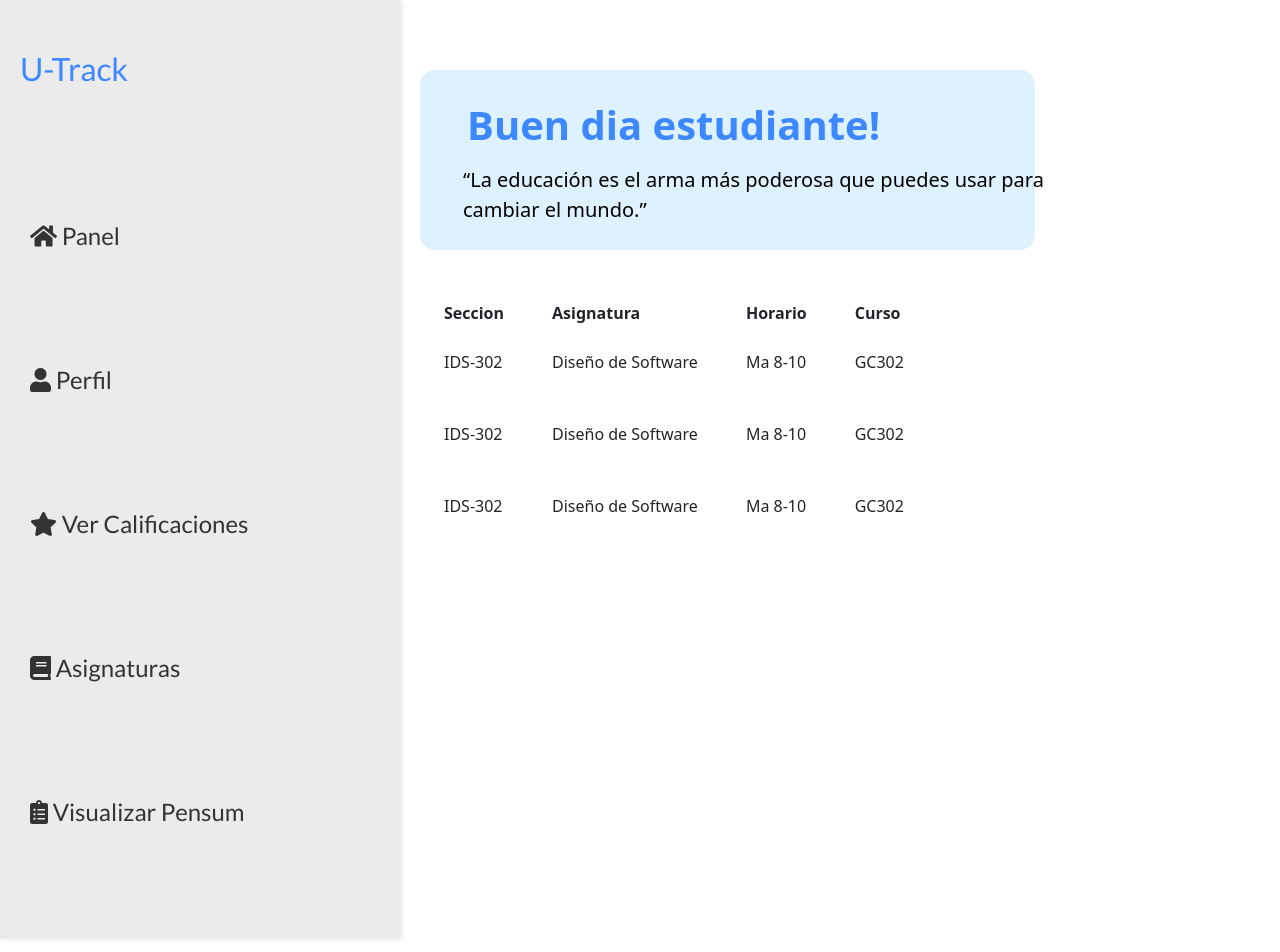
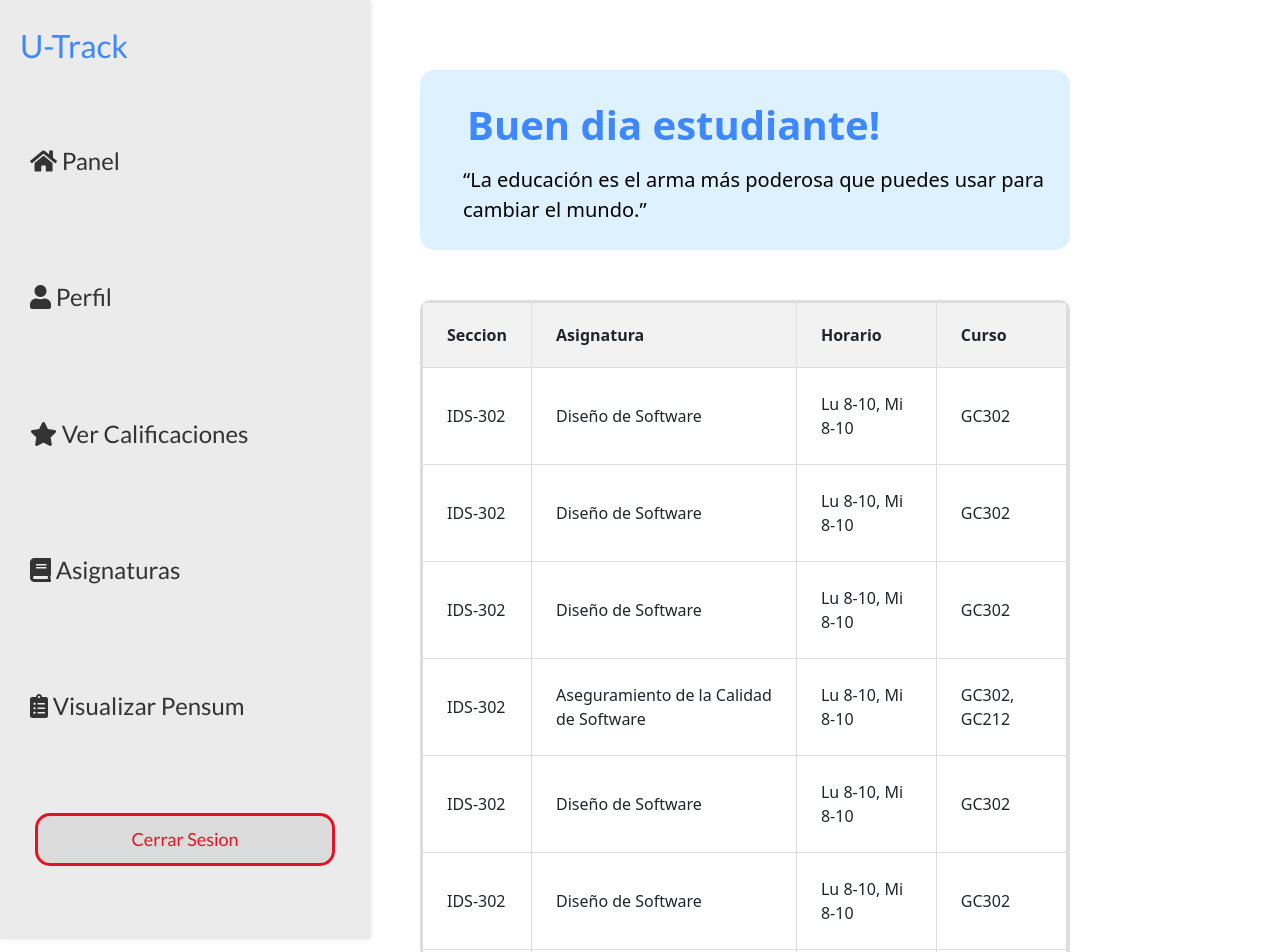
Before and after one commit to Jcazt21/U-Track, a React (Vite) app: page /HomePage in a window 1280 px wide. Shown: the top 952 px of the page. Before the commit the page ends 800 px from the top, so only its background shows below. Built offline with nearby package versions, Linux system fonts and the light colour scheme.

Commit message:
Ajuste Table, btn logout

```diff
--- a/src/HomePage.css
+++ b/src/HomePage.css
@@ -4,8 +4,30 @@
 
 .Table {
   position: absolute;
-  top: 300px; /* Ajusta según sea necesario */
-  left: 420px; /* Ajusta según sea necesario */
+  top: 300px;
+  left: 420px;
+  border: 3px solid #ddd; /* Añade un borde alrededor del contenedor de la tabla */
+  border-radius: 10px;
+  width: 650px;
+}
+
+.Table table {
+  width: 100%;
+  table-layout: auto;
+}
+
+.Table th,
+.Table td {
+  flex: 1;
+  width: auto;
+  padding: 20px; /* Ajusta el relleno dentro de las celdas para hacerlas más altas */
+  text-align: left; /* Alinea el texto a la izquierda */
+  border-bottom: 1px solid #ddd; /* Añade un borde inferior para separar las filas */
+  border-right: 1px solid #ddd;
+}
+
+.Table th {
+  background-color: #f2f2f2; /* Añade un color de fondo a las celdas del encabezado para diferenciarlas */
 }
 
 .Mensaje {
--- a/src/HomePage.tsx
+++ b/src/HomePage.tsx
@@ -23,7 +23,7 @@ const HomePage: React.FC = () => {
         <Table>
           <TableHeader>
             <TableRow>
-              <TableHead className="w-[100px]">Seccion</TableHead>
+              <TableHead className="w-1/4">Seccion</TableHead>
               <TableHead>Asignatura</TableHead>
               <TableHead>Horario</TableHead>
               <TableHead className="text-right">Curso</TableHead>
@@ -33,19 +33,43 @@ const HomePage: React.FC = () => {
             <TableRow>
               <TableCell className="font-medium">IDS-302</TableCell>
               <TableCell>Diseño de Software</TableCell>
-              <TableCell>Ma 8-10</TableCell>
+              <TableCell>Lu 8-10, Mi 8-10</TableCell>
               <TableCell className="text-right">GC302</TableCell>
             </TableRow>
             <TableRow>
               <TableCell className="font-medium">IDS-302</TableCell>
               <TableCell>Diseño de Software</TableCell>
-              <TableCell>Ma 8-10</TableCell>
+              <TableCell>Lu 8-10, Mi 8-10</TableCell>
               <TableCell className="text-right">GC302</TableCell>
             </TableRow>
             <TableRow>
               <TableCell className="font-medium">IDS-302</TableCell>
               <TableCell>Diseño de Software</TableCell>
-              <TableCell>Ma 8-10</TableCell>
+              <TableCell>Lu 8-10, Mi 8-10</TableCell>
+              <TableCell className="text-right">GC302</TableCell>
+            </TableRow>
+            <TableRow>
+              <TableCell className="font-medium">IDS-302</TableCell>
+              <TableCell>Aseguramiento de la Calidad de Software</TableCell>
+              <TableCell>Lu 8-10, Mi 8-10</TableCell>
+              <TableCell className="text-right">GC302, GC212</TableCell>
+            </TableRow>
+            <TableRow>
+              <TableCell className="font-medium">IDS-302</TableCell>
+              <TableCell>Diseño de Software</TableCell>
+              <TableCell>Lu 8-10, Mi 8-10</TableCell>
+              <TableCell className="text-right">GC302</TableCell>
+            </TableRow>
+            <TableRow>
+              <TableCell className="font-medium">IDS-302</TableCell>
+              <TableCell>Diseño de Software</TableCell>
+              <TableCell>Lu 8-10, Mi 8-10</TableCell>
+              <TableCell className="text-right">GC302</TableCell>
+            </TableRow>
+            <TableRow>
+              <TableCell className="font-medium">IDS-302</TableCell>
+              <TableCell>Diseño de Software</TableCell>
+              <TableCell>Lu 8-10, Mi 8-10</TableCell>
               <TableCell className="text-right">GC302</TableCell>
             </TableRow>
           </TableBody>
--- a/src/components/Mnsj.module.css
+++ b/src/components/Mnsj.module.css
@@ -19,7 +19,7 @@
 .mnsj {
   border-radius: 15px;
   background-color: rgba(209, 235, 255, 0.7);
-  width: 615px;
+  width: 650px;
   height: 180px;
   text-align: left;
   font-size: 20px;
--- a/src/components/Sidebar.css
+++ b/src/components/Sidebar.css
@@ -4,14 +4,14 @@
   left: 0;
   top: 0;
   height: 939px;
-  width: 400px;
+  width: 370px;
   background-color: #ebebeb;
   z-index: 1000;
-  box-shadow: 2px 0 5px rgba(0, 0, 0, 0.1);
+  box-shadow: 1px 0 5px rgba(0, 0, 0, 0.1);
 }
 
 .sidebar {
-  height: 100%;
+  height: 95%;
   width: 100%;
   padding: 20px;
   display: flex;
@@ -54,3 +54,26 @@
   background-color: #d9d9d9;
   font-weight: bold;
 }
+
+.logout {
+  margin-top: 20px; /* Añade un margen en la parte superior para separar el botón de los otros elementos */
+  padding: 10px 20px;
+  font-size: 18px;
+  color: #e81123;
+  background-color: #dbdbdb;
+  border: 3px solid #e81123;
+  border-radius: 15px;
+  cursor: pointer;
+  align-self: center;
+  width: 300px;
+}
+
+.logout:hover {
+  background-color: #e81123;
+  color: #ebebeb;
+}
+
+.logout:active {
+  background-color: #a81522;
+  color: white;
+}
--- a/src/components/Sidebar.tsx
+++ b/src/components/Sidebar.tsx
@@ -33,6 +33,7 @@ const Sidebar: React.FC = () => {
             </a>
           </li>
         </ul>
+        <button className="logout">Cerrar Sesion</button>
       </div>
     </div>
   );
```
